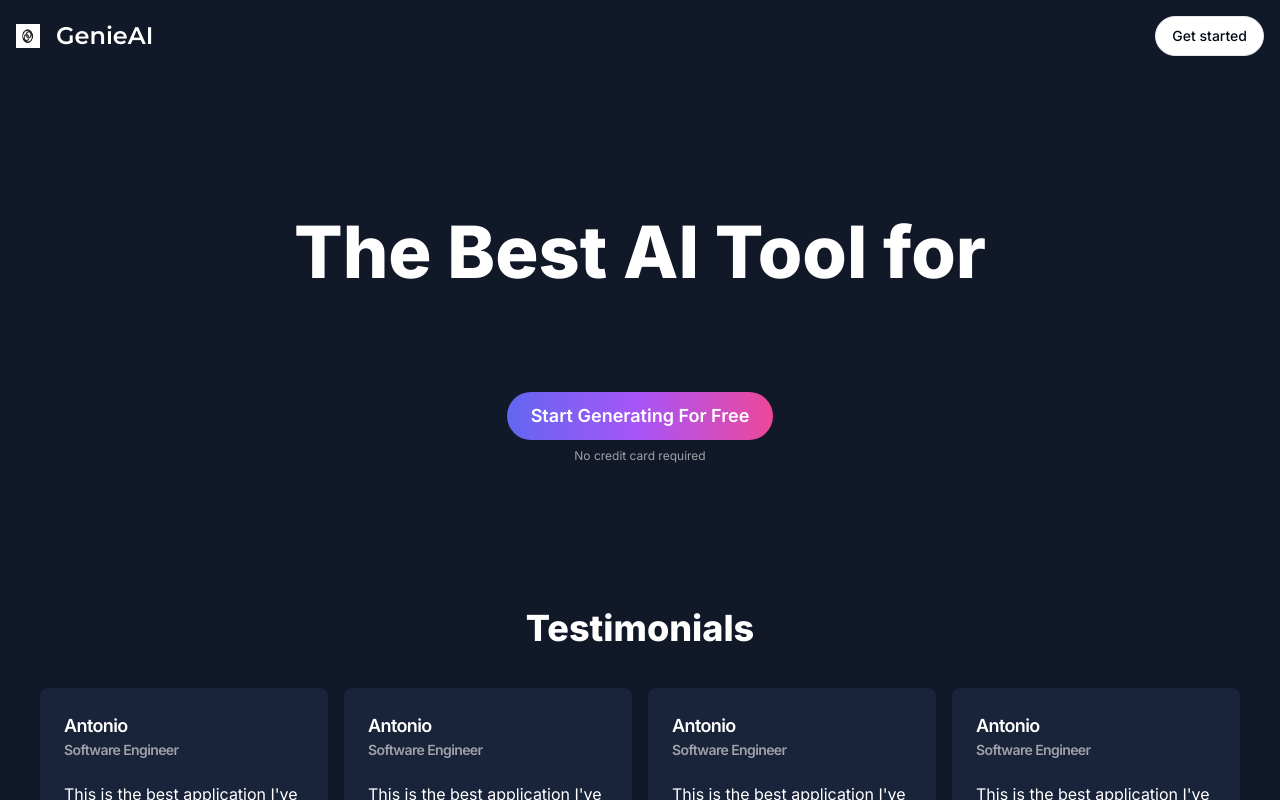
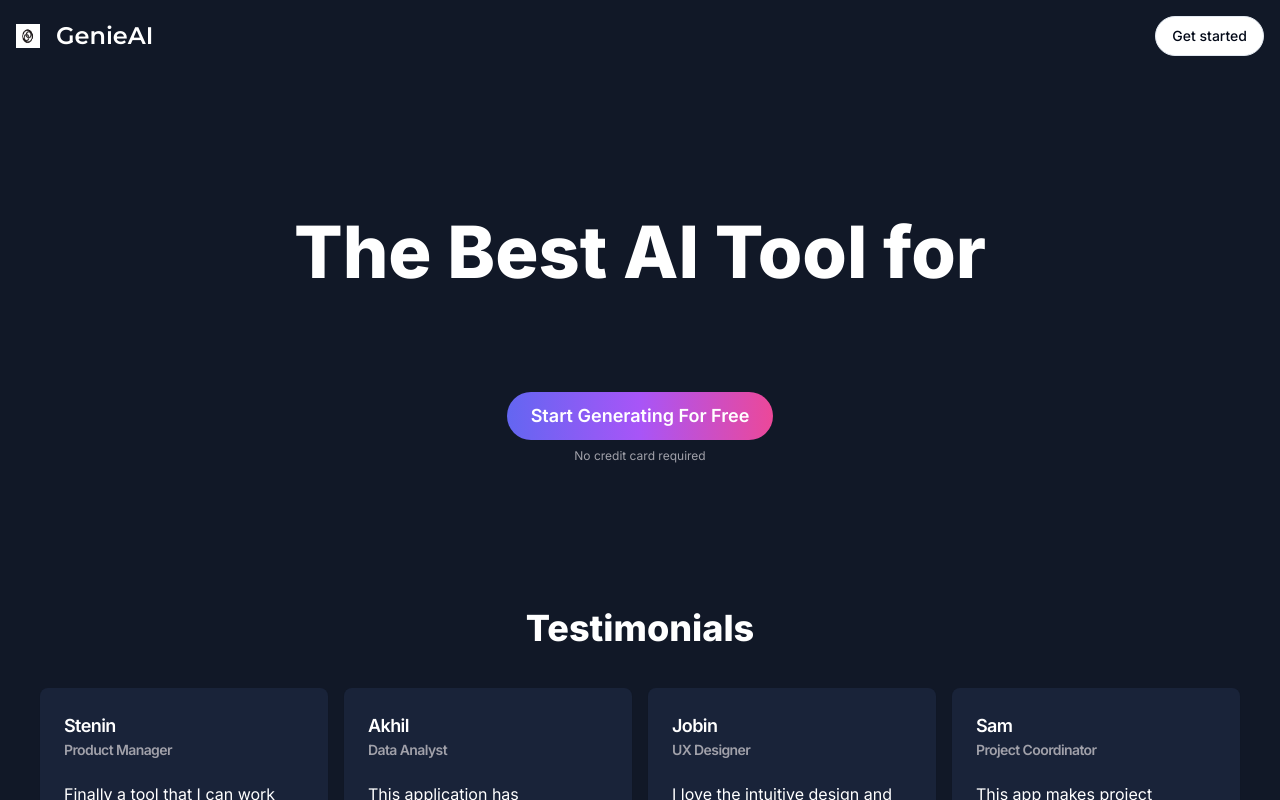
Before and after one commit to steninkgeorge/Genie, a Next.js app: page / in a window 1280 px wide. Built offline with nearby package versions, Linux system fonts and the light colour scheme; no server answers.

Commit message:
added testimonials

```diff
--- a/components/landingContent.tsx
+++ b/components/landingContent.tsx
@@ -3,30 +3,56 @@
 import { Card, CardContent, CardHeader, CardTitle } from "./ui/card"
 
 const testimonials= [
+
     {
-        name:"Antonio",
-        avatar:'A',
-        title:"Software Engineer",
-        description:"This is the best application I've used"
+        "name": "Stenin",
+        "avatar": "M",
+        "title": "Product Manager",
+        "description": "Finally a tool that I can work with seamlessly :)."
     },
     {
-        name:"Antonio",
-        avatar:'A',
-        title:"Software Engineer",
-        description:"This is the best application I've used"
+        "name": "Akhil",
+        "avatar": "J",
+        "title": "Data Analyst",
+        "description": "This application has transformed the way I work!"
     },
     {
-        name:"Antonio",
-        avatar:'A',
-        title:"Software Engineer",
-        description:"This is the best application I've used"
+        "name": "Jobin",
+        "avatar": "S",
+        "title": "UX Designer",
+        "description": "I love the intuitive design and seamless experience."
     },
     {
-        name:"Antonio",
-        avatar:'A',
-        title:"Software Engineer",
-        description:"This is the best application I've used"
+        "name": "Sam",
+        "avatar": "M",
+        "title": "Project Coordinator",
+        "description": "This app makes project management so much easier."
+    },
+    {
+        "name": "Jewel",
+        "avatar": "L",
+        "title": "Marketing Specialist",
+        "description": "A must-have tool for all marketing professionals."
+    },
+    {
+        "name": "Ashwin",
+        "avatar": "D",
+        "title": "IT Consultant",
+        "description": "An indispensable tool for IT projects."
+    },
+    {
+        "name": "Pavan",
+        "avatar": "E",
+        "title": "Graphic Designer",
+        "description": "The best application for creative professionals."
+    },
+    {
+        "name": "Roshan",
+        "avatar": "J",
+        "title": "Software Developer",
+        "description": "A fantastic tool that simplifies my workflow."
     }
+
 ]
 export const LandingContent=()=>{
     return (
```
